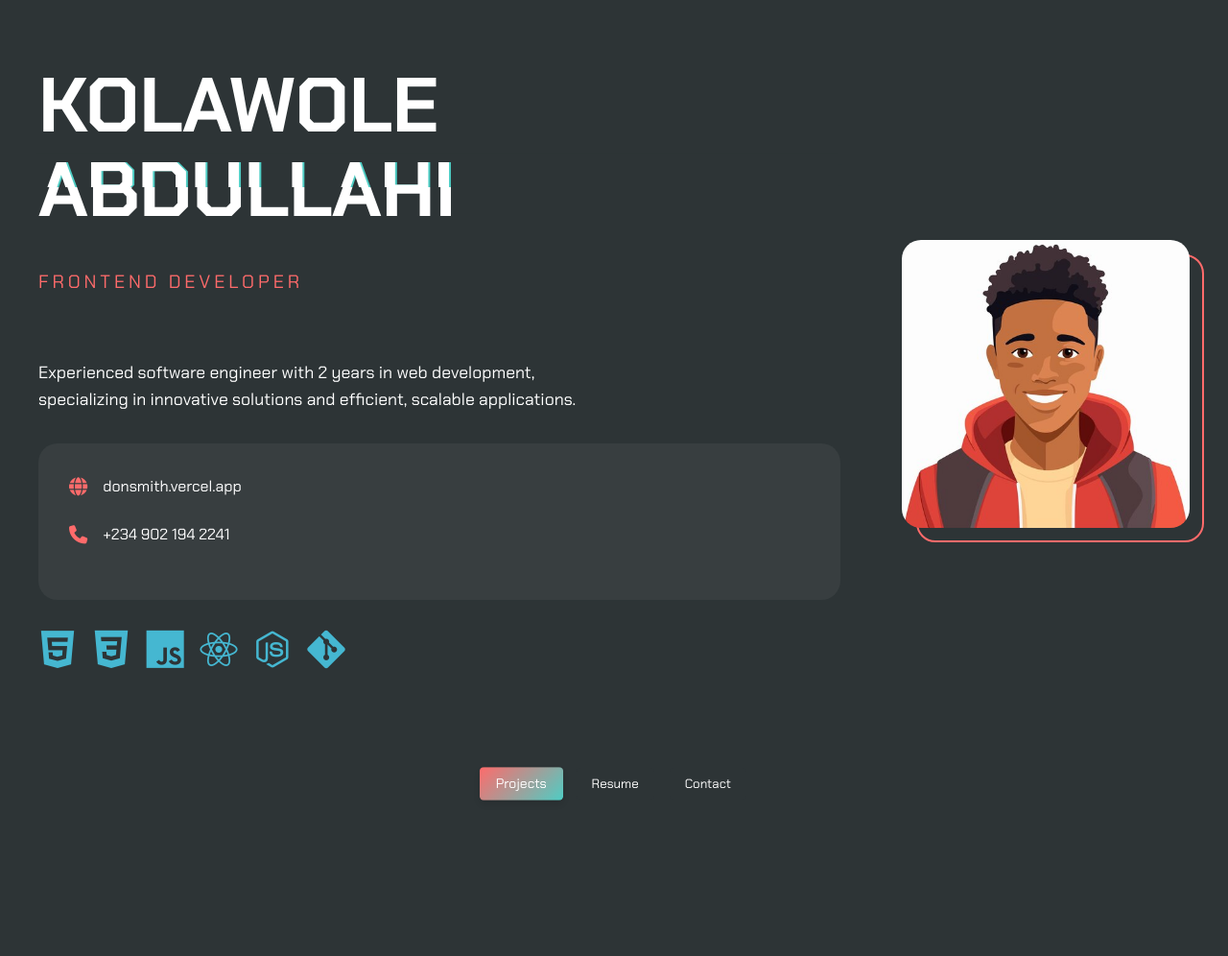
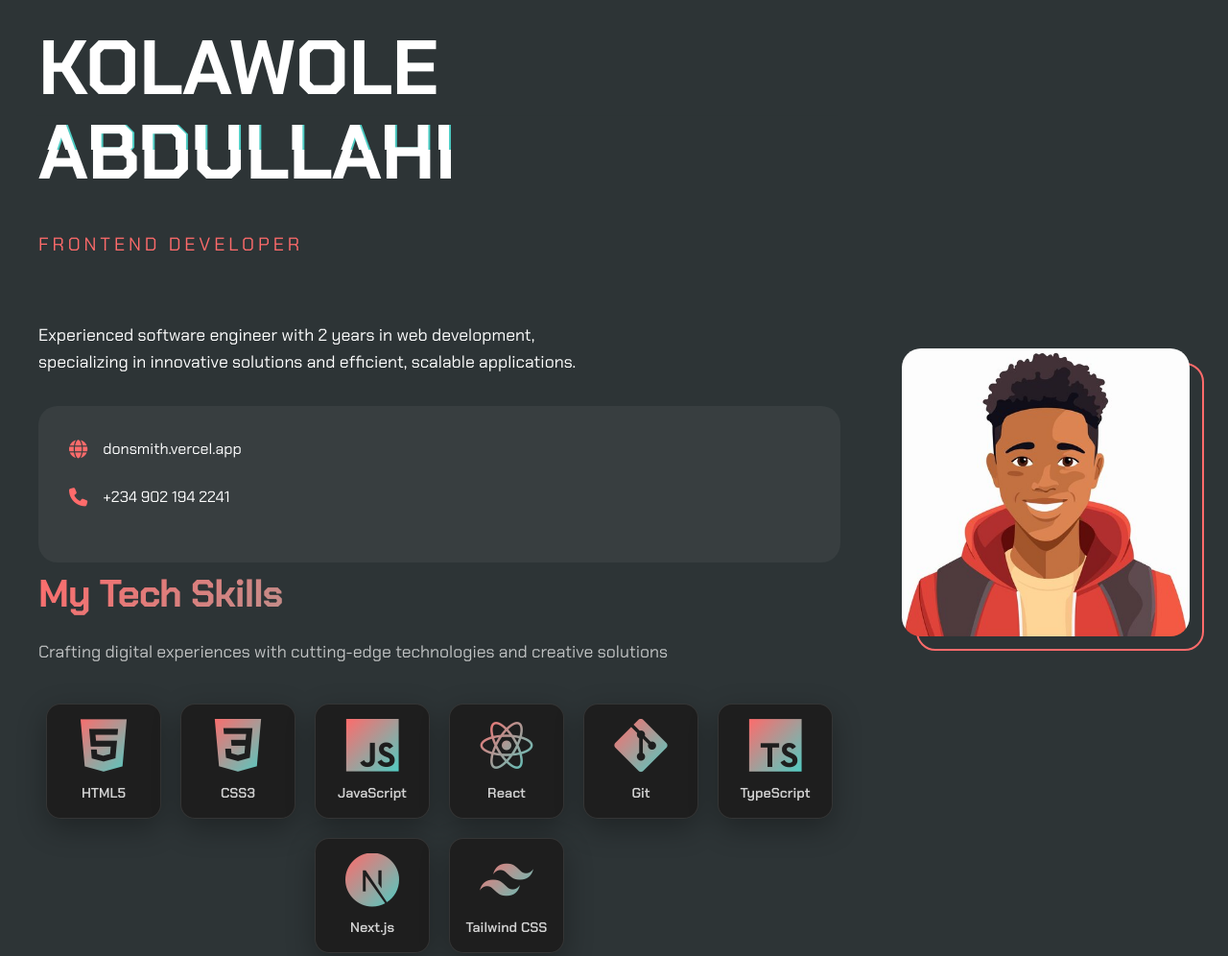
Before and after one commit to don-smith247/donsmith, a plain HTML site: page index.html in a window 1280 px wide. Shown: the top 996 px of the page at 96% size. Drawn offline with nearby package versions, Linux system fonts and the light colour scheme; a web font is replaced by a local one.

Commit message:
icon styled

```diff
--- a/index.html
+++ b/index.html
@@ -31,13 +31,51 @@
                         <span>+234 902 194 2241</span>
                     </a>
                 </div>
+                <div class="skills-section">
+                    <h2>My Tech Skills</h2>
+                    <p class="skills-subtitle">Crafting digital experiences with cutting-edge technologies and creative solutions</p>
                     <div class="icon-container">
+                        <div class="skill-icon">
                             <i class="devicon-html5-plain"></i>
+                            <span class="skill-name">HTML5</span>
+                        </div>
+                        <div class="skill-icon">
                             <i class="devicon-css3-plain"></i>
+                            <span class="skill-name">CSS3</span>
+                        </div>
+                        <div class="skill-icon">
                             <i class="devicon-javascript-plain"></i>
+                            <span class="skill-name">JavaScript</span>
+                        </div>
+                        <div class="skill-icon">
                             <i class="devicon-react-original"></i>
+                            <span class="skill-name">React</span>
+                        </div>
+                        <!-- <div class="skill-icon">
                             <i class="devicon-nodejs-plain"></i>
+                            <span class="skill-name">Node.js</span>
+                        </div> -->
+                        <div class="skill-icon">
                             <i class="devicon-git-plain"></i>
+                            <span class="skill-name">Git</span>
+                        </div>
+                        <div class="skill-icon">
+                            <i class="devicon-typescript-plain"></i>
+                            <span class="skill-name">TypeScript</span>
+                        </div>
+                        <div class="skill-icon">
+                            <i class="devicon-nextjs-original"></i>
+                            <span class="skill-name">Next.js</span>
+                        </div>
+                        <div class="skill-icon">
+                            <i class="devicon-tailwindcss-plain"></i>
+                            <span class="skill-name">Tailwind CSS</span>
+                        </div>
+                        <!-- <div class="skill-icon">
+                            <i class="devicon-redux-original"></i>
+                            <span class="skill-name">Redux</span>
+                        </div> -->
+                    </div>
                 </div>
             </div>
             <div class="profile-container">
@@ -160,7 +198,7 @@
                             <div class="timeline-content">
                                 <h4>Web Development Tutor</h4>
                                 <div class="company-details">
-                                    <span class="company">Micatech Solutipns</span>
+                                    <span class="company">Micatech Solutions</span>
                                     <span class="duration">2023 - Present</span>
                                 </div>
                                 <p>Educating students about website dev from scratch to proffesional level</p>
@@ -170,7 +208,7 @@
                 </div>
 
                 <!-- Skills Section -->
-                <div class="resume-section skills-section">
+                <div class="resume-section skillss-section">
                     <h3>Frontend Technologies</h3>
                     <div class="tech-grid">
                         <div class="tech-item">
@@ -211,7 +249,7 @@
                 <!-- Education Section -->
                 <div class="resume-section education-section">
                     <h3>Educational Background</h3>
-                    <div class="education-item">
+                    <div class="education-item" style="margin-bottom: 10px;">
                         <div class="education-header">
                             <h4>O'level</h4>
                             <span class="duration">2014 - 2020</span>
@@ -225,7 +263,7 @@
                                 <h4>Diploma in HIM</h4>
                                 <span class="duration">2022 - 2024</span>
                             </div>
-                            <div class="institution">University of ilrin teaching hospital</div>
+                            <div class="institution">University of ilorin teaching hospital</div>
                             <p>Specialized in health information management</p>
                         </div>
                     </div>
--- a/style.css
+++ b/style.css
@@ -7,24 +7,166 @@
     box-sizing: border-box;
     font-family: "Chakra Petch", sans-serif;
 }
-.icon-container {
-    margin: 2rem 0;
-    display: flex;
-    gap: 1rem;
-    flex-wrap: wrap;
+:root {
+    --primary: #FF6B6B;
+    --secondary: #4ECDC4;
+    --accent: #45B7D1;
+    --dark: #121212;
+    --dark-light: #1E1E1E;
+    --light: #ffffff;
+    --gradient: linear-gradient(135deg, var(--primary), var(--secondary));
 }
 
-.icon-container i {
+/* .skills-section {
+    max-width: 1200px;
+    margin: 0 auto;
+    padding: 50px 20px;
+    text-align: center;
+    background: var(--dark);
+} */
+
+.skills-section h2 {
     font-size: 2.5rem;
-    color: var(--accent);
-    transition: transform 0.3s ease, color 0.3s ease;
+    margin-bottom: 15px;
+    background: var(--gradient);
+    -webkit-background-clip: text;
+    -webkit-text-fill-color: transparent;
+    font-weight: 800;
+    letter-spacing: -1px;
 }
 
-.icon-container i:hover {
-    color: var(--primary);
-    transform: scale(1.2);
+.skills-subtitle {
+    color: rgba(255, 255, 255, 0.7);
+    margin-bottom: 40px;
+    font-size: 1.1rem;
 }
 
+.icon-container {
+    display: flex;
+    flex-wrap: wrap;
+    justify-content: center;
+    gap: 20px;
+}
+
+.skill-icon {
+    display: flex;
+    flex-direction: column;
+    align-items: center;
+    justify-content: center;
+    width: 120px;
+    height: 120px;
+    background: var(--dark-light);
+    border-radius: 15px;
+    box-shadow: 0 10px 30px rgba(0, 0, 0, 0.3);
+    transition: all 0.3s cubic-bezier(0.25, 0.8, 0.25, 1);
+    position: relative;
+    overflow: hidden;
+    border: 1px solid rgba(255, 255, 255, 0.1);
+}
+
+.skill-icon::before {
+    content: '';
+    position: absolute;
+    top: -50%;
+    left: -50%;
+    width: 200%;
+    height: 200%;
+    background: rgba(255, 255, 255, 0.05);
+    transform: rotate(-45deg);
+    transition: all 0.5s ease;
+    opacity: 0;
+}
+
+.skill-icon:hover::before {
+    opacity: 1;
+}
+
+.skill-icon:hover {
+    transform: translateY(-10px) scale(1.05);
+    box-shadow: 0 15px 40px rgba(255, 255, 255, 0.1);
+}
+
+.skill-icon i {
+    font-size: 3.5rem;
+    margin-bottom: 10px;
+    background: var(--gradient);
+    -webkit-background-clip: text;
+    -webkit-text-fill-color: transparent;
+    transition: transform 0.3s ease;
+}
+
+.skill-icon:hover i {
+    transform: rotate(360deg);
+}
+
+.skill-name {
+    font-weight: 600;
+    color: rgba(255, 255, 255, 0.8);
+    font-size: 0.9rem;
+    transition: opacity 0.3s ease;
+}
+
+.skill-icon:hover .skill-name {
+    opacity: 1;
+}
+
+/* Subtle Hover Animation */
+@keyframes pulse {
+    0% { transform: scale(1); }
+    50% { transform: scale(1.05); }
+    100% { transform: scale(1); }
+}
+
+.skill-icon:hover {
+    animation: pulse 1.5s infinite;
+}
+
+/* Responsive Design */
+@media (max-width: 768px) {
+    .icon-container {
+        gap: 15px;
+    }
+
+    .skill-icon {
+        width: 90px;
+        height: 90px;
+    }
+
+    .skill-icon i {
+        font-size: 2.5rem;
+    }
+}
+/* Custom Scrollbar Styling */
+::-webkit-scrollbar {
+    width: 12px; /* Scrollbar width */
+}
+
+/* Scrollbar Track */
+::-webkit-scrollbar-track {
+    background: var(--light); /* Light background for the track */
+    border-radius: 10px;
+}
+
+/* Scrollbar Handle */
+::-webkit-scrollbar-thumb {
+    background: var(--gradient); /* Gradient background based on primary and secondary colors */
+    border-radius: 10px;
+    transition: background 0.3s ease;
+}
+
+/* Scrollbar Handle on hover */
+::-webkit-scrollbar-thumb:hover {
+    background: linear-gradient(135deg,
+        color-mix(in srgb, var(--primary) 80%, black),
+        color-mix(in srgb, var(--secondary) 80%, black)
+    );
+}
+
+/* For Firefox */
+* {
+    scrollbar-width: thin;
+    scrollbar-color: var(--secondary) var(--light);
+}
 :root {
     --primary: #FF6B6B;
     --secondary: #4ECDC4;
@@ -552,7 +694,7 @@ color: rgba(255, 255, 255, 0.8);
 .education-list {
 display: flex;
 flex-direction: column;
-gap: 1rem;
+gap: 2rem;
 }
 
 .education-item {
```
Lines whose indentation alone changed are shown as unchanged.
